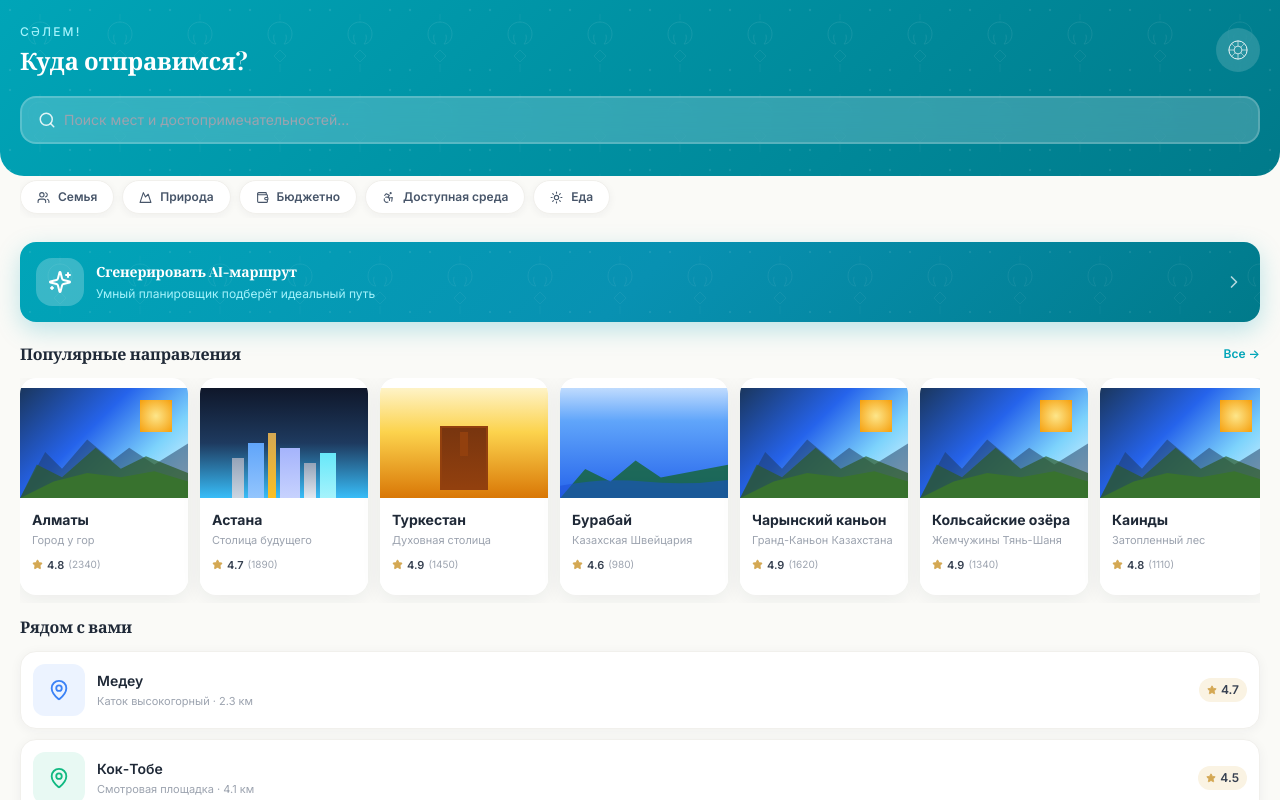
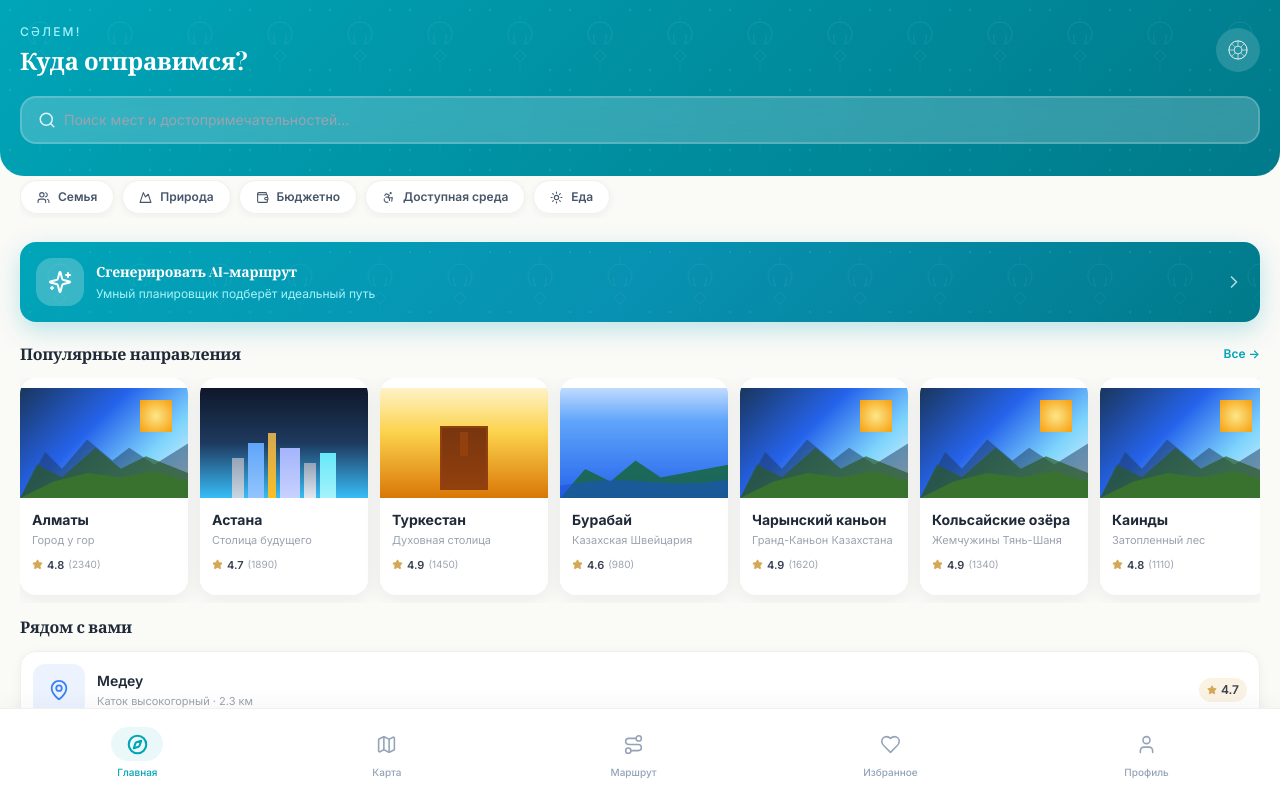
Before and after one commit to aisultan-005/sapar, a React (Vite) app in the folder frontend/: page / in a window 1280 px wide. Built offline with nearby package versions, Linux system fonts and the light colour scheme; no server answers.

Commit message:
Update global.css

```diff
--- a/frontend/src/styles/global.css
+++ b/frontend/src/styles/global.css
@@ -131,3 +131,9 @@ html.dark .leaflet-control-zoom a    { background: #1e293b !important; color: #e
 @media (prefers-reduced-motion: reduce) {
     *, .stagger-in > * { animation: none !important; transition: none !important; }
 }
+
+/* === Высота приложения: реальная видимая область (фикс нижних кнопок в браузере) === */
+.app-shell {
+    height: 100vh;       /* запасной вариант для старых браузеров */
+    height: 100dvh;      /* реальная высота без нижней панели браузера */
+}
```
